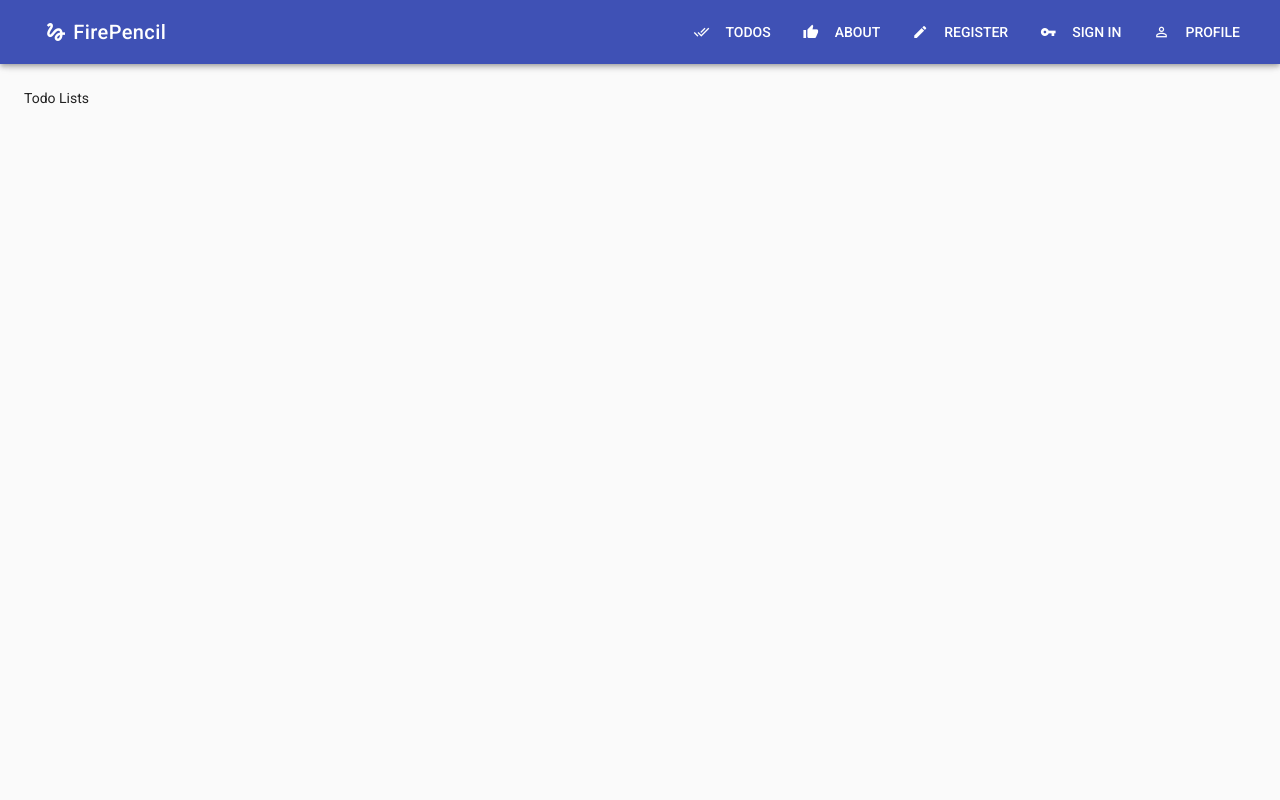
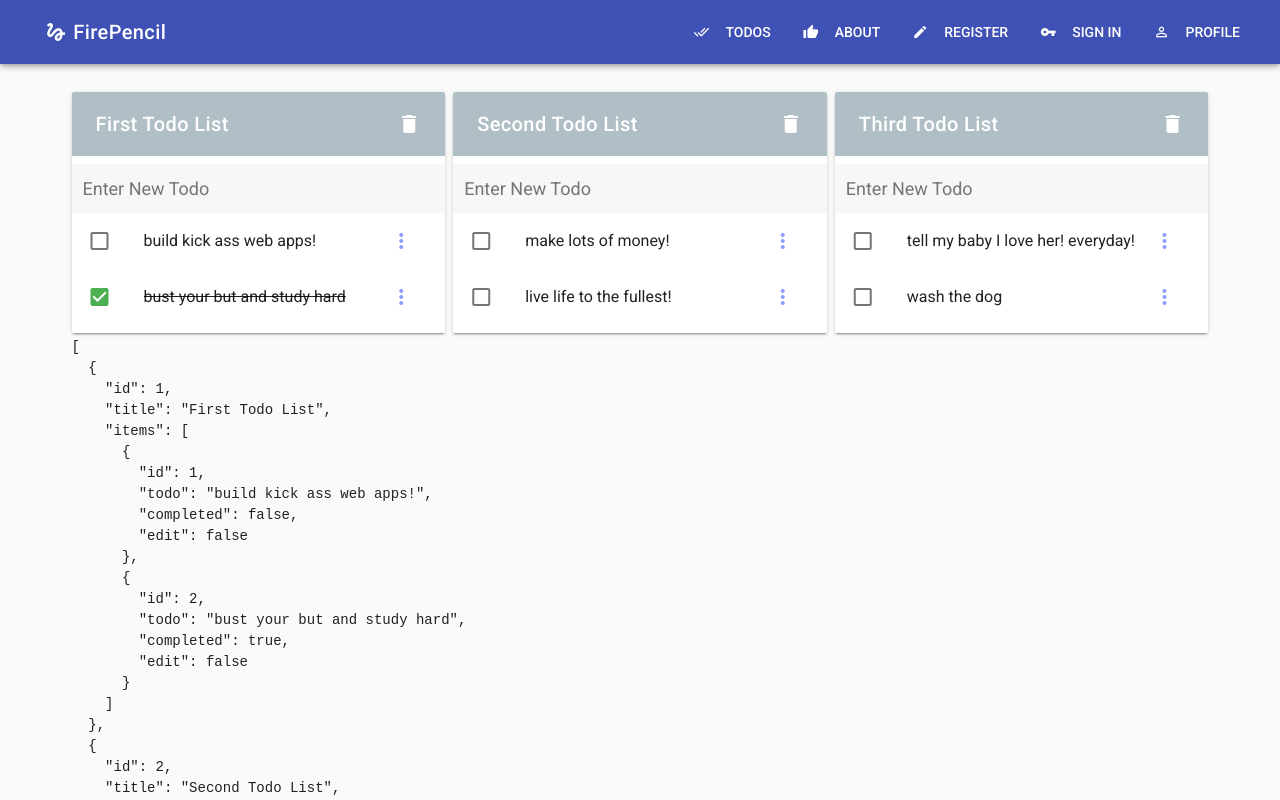
Before and after one commit to JacquesBeets/todo-app, a Vue app: page /todos in a window 1280 px wide. Shown: the top 800 px of the page. Built offline with nearby package versions, Linux system fonts and the light colour scheme.

Commit message:
Added todoCompleted function

```diff
--- a/src/components/Home.vue
+++ b/src/components/Home.vue
@@ -16,7 +16,8 @@
               class="blue lighten-2 mt-5"
               dark
               large
-              href="/register"
+              router
+              :to="'/register'"
             >
               Get Started
             </v-btn>
--- a/src/components/todos/Todos.vue
+++ b/src/components/todos/Todos.vue
@@ -1,5 +1,134 @@
 <template>
-  <v-container fluid>
-   <div>Todo Lists</div>
+  <v-container grid-list-md>
+   <v-layout row wrap>
+     <v-flex lg4 md6 xs12 v-for="todoList in todos" :key="todoList.id">
+       <v-card>
+         <v-toolbar color="secondary" dark flat card>
+           <v-toolbar-title>{{todoList.title}}</v-toolbar-title>
+           <v-spacer></v-spacer>
+          <v-btn icon>
+            <v-icon>delete</v-icon>
+          </v-btn>
+         </v-toolbar>
+         <v-list>
+            <form class="inputForm" v-on:submit.prevent>
+            <input
+               type="text"
+               class="todoInput"
+               placeholder="Enter New Todo"
+               onfocus="this.placeholder = ''"
+               onblur="this.placeholder = 'Enter New Todo'"
+              >
+          </form>
+          <v-list-tile avatar v-for="item in todoList.items" :key="item.id">
+            <v-list-tile-action>
+              <v-checkbox
+                color="success"
+                @click="todoCompleted(todoList.id, item.id)"
+                v-model="item.completed"
+                ></v-checkbox>
+            </v-list-tile-action>
+            <v-list-tile-content>
+              <v-list-tile-title
+                v-text="item.todo"
+                v-bind:class="{completedItem: item.completed}"
+                ></v-list-tile-title>
+            </v-list-tile-content>
+            <v-list-tile-action>
+              <v-speed-dial
+                  direction="left"
+                  open-on-hover
+                  absolute
+                  right
+                  slide-x-reverse-transition
+                  small
+                >
+                  <v-btn
+                    slot="activator"
+                    color="accent"
+                    flat
+                    dark
+                    fab
+                  >
+                    <v-icon>more_vert</v-icon>
+                  </v-btn>
+                <v-tooltip top color="info">
+                  <v-btn
+                    fab
+                    dark
+                    small
+                    color="info"
+                    slot="activator"
+
+                  >
+                    <v-icon>edit</v-icon>
+                  </v-btn>
+                  <span>Edit Todo</span>
+                 </v-tooltip>
+                  <v-tooltip top color="error">
+                  <v-btn
+                    fab
+                    dark
+                    small
+                    color="error"
+                    slot="activator"
+
+                  >
+                    <v-icon>delete</v-icon>
+                  </v-btn>
+                  <span>{{"Delete " + item.todo + " ?"}}</span>
+                  </v-tooltip>
+                </v-speed-dial>
+            </v-list-tile-action>
+          </v-list-tile>
+         </v-list>
+       </v-card>
+     </v-flex>
+   </v-layout>
+   <pre>{{this.$store.state.todos}}</pre>
   </v-container>
 </template>
+
+
+<script>
+  export default {
+    computed: {
+      todos(){
+        return this.$store.state.todos
+      },
+
+    },
+    methods: {
+      todoCompleted (todoListId, todoId){
+        this.$store.commit({
+          type: 'todoCompleted',
+          todoListId: todoListId,
+          todoId: todoId
+          })
+        }
+    }
+  }
+
+</script>
+
+<style>
+  .todoInput {
+      margin-top: 0px;
+      font-size: 18px;
+      background-color:  #f7f7f7;
+      width: 100%;
+      padding: 10px;
+      box-sizing: border-box;
+      color: #38321F;
+      border: 1px solid rgba(0,0,0,0);
+  }
+
+  .inputForm {
+    margin-top: 0px;
+  }
+
+  .completedItem {
+	  text-decoration: line-through;
+  }
+
+</style>
--- a/src/router/index.js
+++ b/src/router/index.js
@@ -1,7 +1,5 @@
 import Vue from 'vue'
 import Router from 'vue-router'
-
-
 import Home from '@/components/Home'
 import About from '@/components/static/About'
 import Todos from '@/components/todos/Todos'
--- a/src/store/store.js
+++ b/src/store/store.js
@@ -4,6 +4,7 @@ import Vuex from 'vuex'
 Vue.use(Vuex)
 
 export const store = new Vuex.Store({
+  strict: true,
   state:{
     menuItems: [
       {name: 'Todos', icon: 'done_all', link: '/todos'},
@@ -11,13 +12,46 @@ export const store = new Vuex.Store({
       {name: 'Register', icon: 'create', link: '/register'},
       {name: 'Sign In', icon: 'vpn_key', link: '/signin'},
       {name: 'Profile', icon: 'perm_identity', link: '/profile'}
+    ],
+    todos:[
+      {
+        id: 1,
+        title: 'First Todo List',
+        items: [
+        {id: 1, todo:'build kick ass web apps!', completed: false, edit: false},
+        {id: 2, todo:'bust your but and study hard', completed: true, edit: false}
+        ]
+      },
+      {
+        id: 2,
+        title: 'Second Todo List',
+        items: [
+        {id: 1, todo:'make lots of money!', completed: false, edit: false},
+        {id: 2, todo:'live life to the fullest!', completed: false, edit: false}
+        ]
+      },
+      {
+        id: 3,
+        title: 'Third Todo List',
+        items: [
+        {id: 1, todo:'tell my baby I love her! everyday!', completed: false, edit: false},
+        {id: 2, todo:'wash the dog', completed: false, edit: false}
+        ]
+      },
     ]
   },
   getters: {
 
   },
   mutations: {
-
+    todoCompleted (state, payload){
+      const todoItem = state.todos[payload.todoListId - 1].items[payload.todoId - 1]
+      if (!todoItem.completed){
+          todoItem.completed = true
+      } else {
+        todoItem.completed = false
+      }
+    }
   },
   actions: {
 
```
